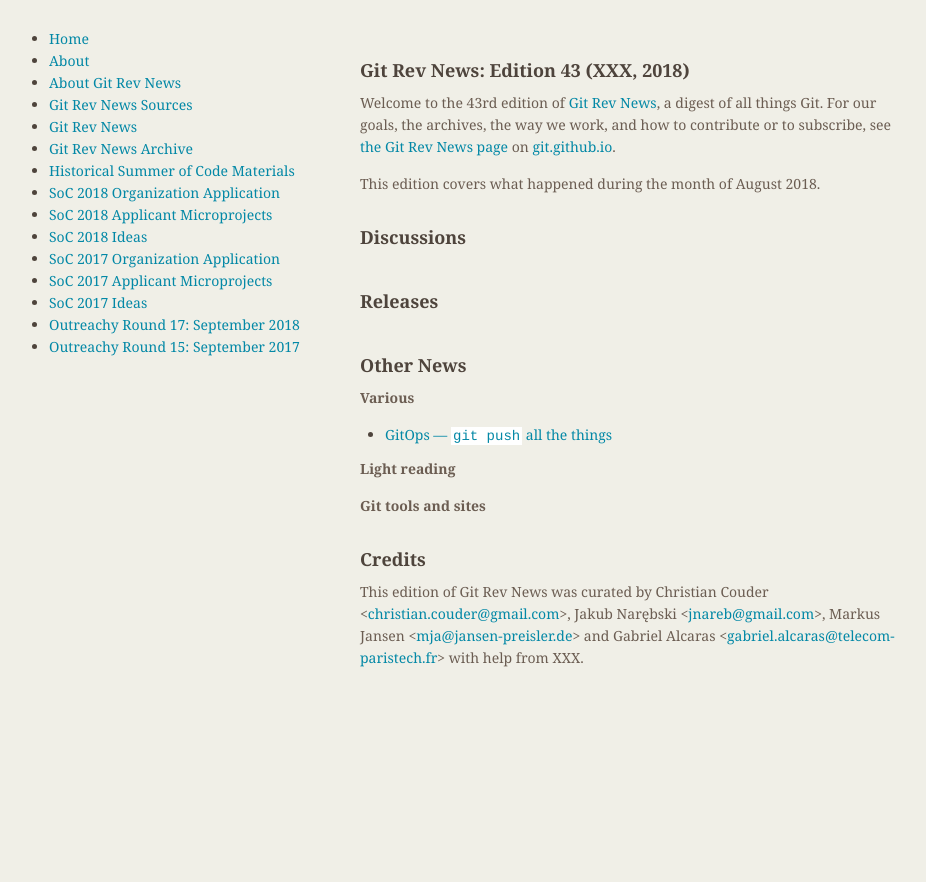
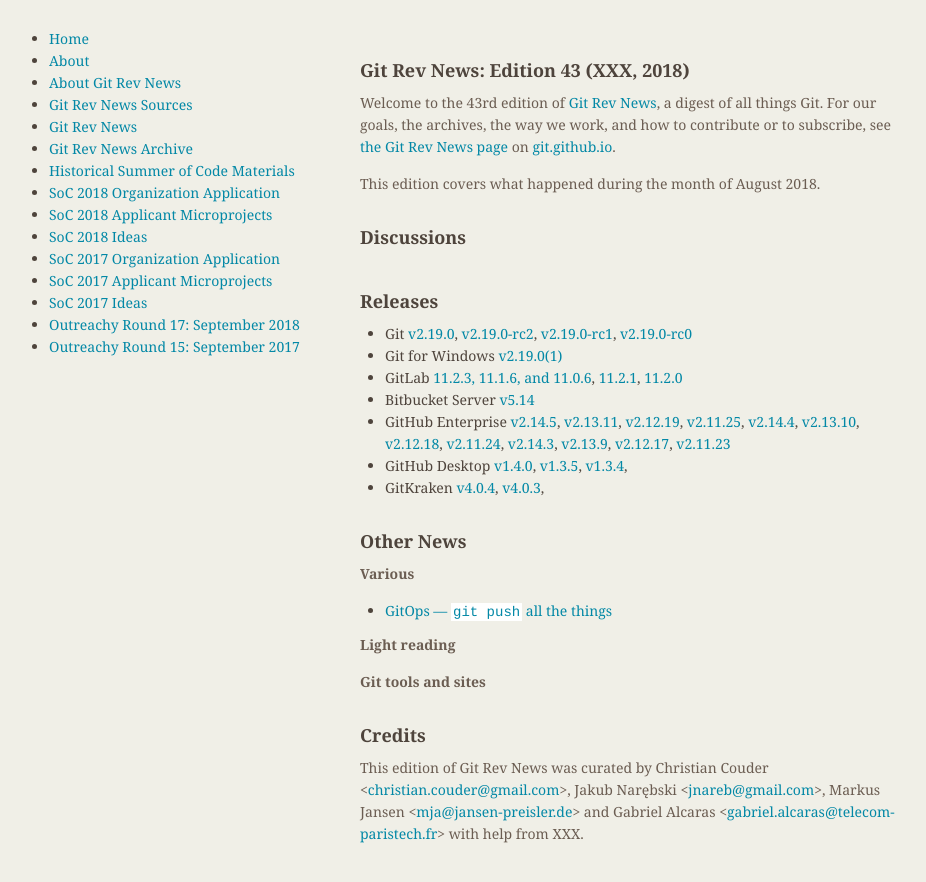
Before and after one commit to git/git.github.io, a Jekyll site: the page built from rev_news/drafts/edition-43.md, in a window 1280 px wide. Shown: the top 882 px of the page, without its empty margins (174-1100 px from the left). Built offline with Jekyll 4.4.1, drawn with Linux system fonts in a browser that asks for light colours.

Commit message:
rn-43: add releases

```diff
--- a/rev_news/drafts/edition-43.md
+++ b/rev_news/drafts/edition-43.md
@@ -35,6 +35,32 @@
 
 ## Releases
 
++ Git [v2.19.0](https://public-inbox.org/git/xmqqin3dru2u.fsf@gitster-ct.c.googlers.com/),
+[v2.19.0-rc2](https://public-inbox.org/git/xmqqsh2o6ge6.fsf@gitster-ct.c.googlers.com/),
+[v2.19.0-rc1](https://public-inbox.org/git/xmqqftyyfecy.fsf@gitster-ct.c.googlers.com/),
+[v2.19.0-rc0](https://public-inbox.org/git/xmqqwoskadpe.fsf@gitster-ct.c.googlers.com/)
++ Git for Windows [v2.19.0(1)](https://github.com/git-for-windows/git/releases/tag/v2.19.0.windows.1)
++ GitLab [11.2.3, 11.1.6, and 11.0.6](https://about.gitlab.com/2018/08/28/security-release-gitlab-11-dot-2-dot-2-released/),
+[11.2.1](https://about.gitlab.com/2018/08/23/gitlab-11-2-1-released/),
+[11.2.0](https://about.gitlab.com/2018/08/22/gitlab-11-2-released/)
++ Bitbucket Server [v5.14](https://confluence.atlassian.com/bitbucketserver/bitbucket-server-release-notes-872139866.html)
++ GitHub Enterprise [v2.14.5](https://enterprise.github.com/releases/2.14.5),
+[v2.13.11](https://enterprise.github.com/releases/2.13.11),
+[v2.12.19](https://enterprise.github.com/releases/2.12.19),
+[v2.11.25](https://enterprise.github.com/releases/2.11.25),
+[v2.14.4](https://enterprise.github.com/releases/2.14.4),
+[v2.13.10](https://enterprise.github.com/releases/2.13.10),
+[v2.12.18](https://enterprise.github.com/releases/2.12.18),
+[v2.11.24](https://enterprise.github.com/releases/2.11.24),
+[v2.14.3](https://enterprise.github.com/releases/2.14.3),
+[v2.13.9](https://enterprise.github.com/releases/2.13.9),
+[v2.12.17](https://enterprise.github.com/releases/2.12.17),
+[v2.11.23](https://enterprise.github.com/releases/2.11.23)
++ GitHub Desktop [v1.4.0](https://desktop.github.com/release-notes/),
+[v1.3.5](https://desktop.github.com/release-notes/),
+[v1.3.4](https://desktop.github.com/release-notes/),
++ GitKraken [v4.0.4](https://support.gitkraken.com/release-notes/current),
+[v4.0.3](https://support.gitkraken.com/release-notes/current),
 
 ## Other News
 
```
